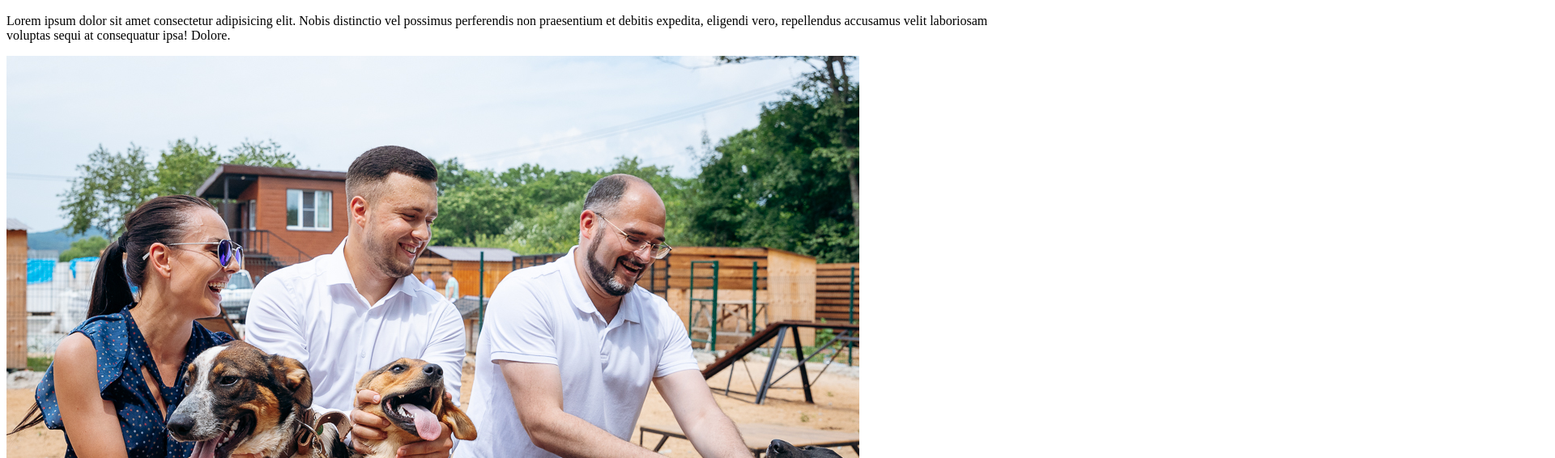
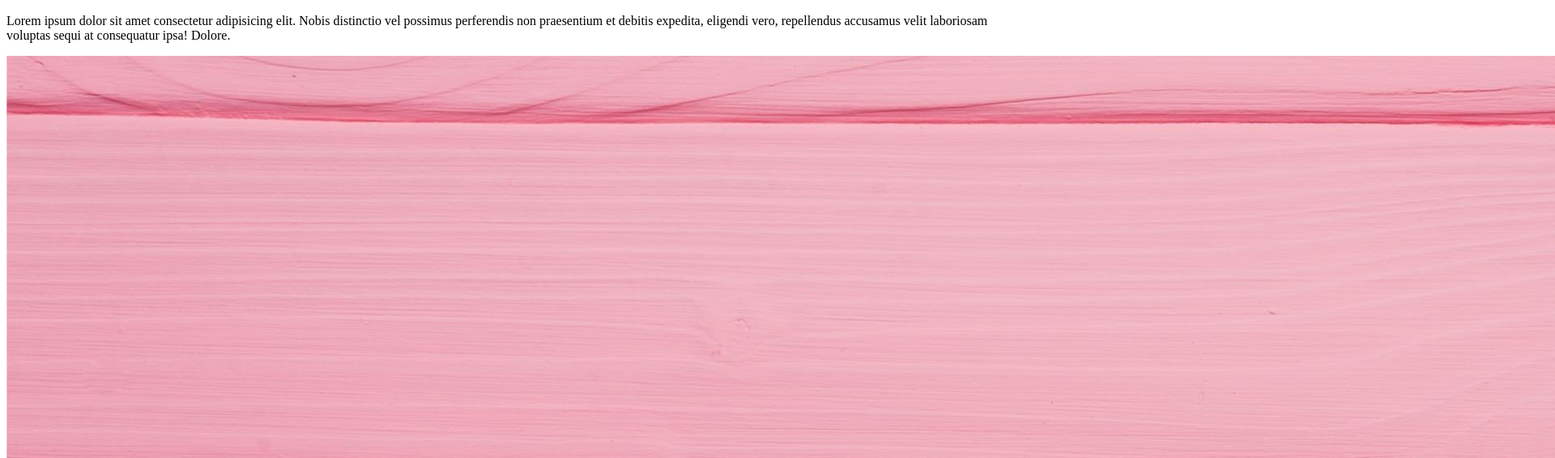
Before and after one commit to Masha5666/Malinka, a plain HTML site: page index.html in a window 1280 px wide. Shown: the part 50-616 px from the top of the page at 81% size, 1920 px wide, since content can reach past the window. Drawn offline with Linux system fonts and the light colour scheme.

Commit message:
agregue fondo

```diff
--- a/index.html
+++ b/index.html
@@ -19,10 +19,11 @@
                <p>
                    Lorem ipsum dolor sit amet consectetur adipisicing elit. Nobis distinctio vel possimus perferendis non praesentium et debitis expedita, eligendi vero, repellendus accusamus velit laboriosam voluptas sequi at consequatur ipsa! Dolore.
                </p>
-               <img src="./Imagenes/perros.png" alt="perros">
+               <img src="./Imagenes/zastavka.jpeg" alt="fondo rosa con flores">
             </div>
         </section>
     </main>
+
 </header>
 <body>
 
```
Also changed, not shown: Imagenes/zastavka.jpeg (added), 1 other file.
